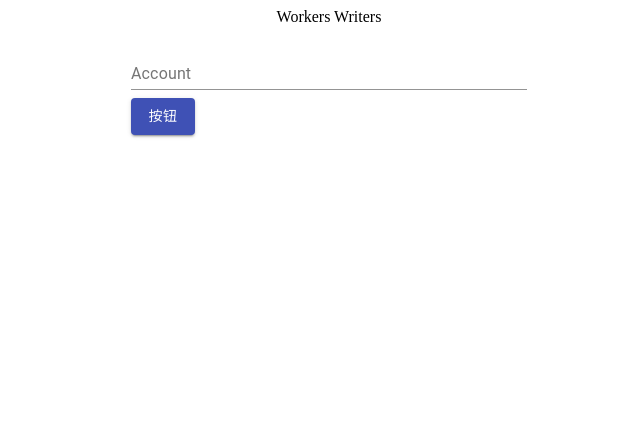
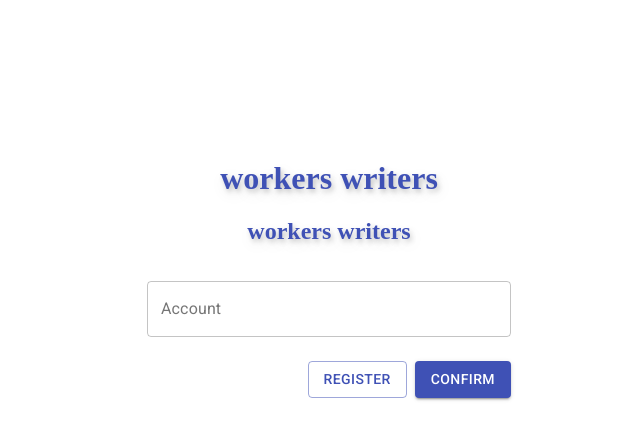
Before and after one commit to ChenDvorak/WorkersWriters, a React (Create React App) app in the folder src/Web/ClientApp/: page /login in a window 1280 px wide. Shown: the top 440 px of the page, without its empty margins (311-951 px from the left). Built offline with nearby package versions, Linux system fonts and the light colour scheme.

Commit message:
update loading page

```diff
--- a/src/Web/ClientApp/public/index.html
+++ b/src/Web/ClientApp/public/index.html
@@ -11,6 +11,7 @@
     -->
     <link rel="manifest" href="%PUBLIC_URL%/manifest.json">
     <link rel="shortcut icon" href="%PUBLIC_URL%/favicon.ico">
+    <link rel="stylesheet" href="https://fonts.googleapis.com/css?family=Roboto:300,400,500,700&display=swap" />
     <!--
       Notice the use of %PUBLIC_URL% in the tags above.
       It will be replaced with the URL of the `public` folder during the build.
@@ -27,7 +28,20 @@
       You need to enable JavaScript to run this app.
     </noscript>
     <div id="root">
-        <h1>LOADING...</h1>
+      <div style="position: absolute;
+                top: 0;
+                right:0;
+                bottom:0;
+                left:0;
+                margin-top: -2rem;
+                display:flex;
+                justify-content:center;
+                align-items:center;
+                font-size: 14px;
+                color: rgb(63, 81, 181);
+                text-shadow: 2px 3px 5px rgba(0, 0, 0, 0.2), 2px 5px 15px rgba(0, 0, 0, 0.1)">
+      <h1>Workers Writers...</h1>
+    </div>
     </div>
     <!--
       This HTML file is a template.
--- a/src/Web/ClientApp/src/App.js
+++ b/src/Web/ClientApp/src/App.js
@@ -1,5 +1,5 @@
 import React, { Component } from 'react';
-import { Route, Switch } from 'react-router';
+import { Redirect, Route, Switch } from 'react-router';
 import { Layout } from './components/Layout';
 import { Home } from './components/Home';
 import { FetchData } from './components/FetchData';
@@ -16,6 +16,9 @@ export default class App extends Component {
       <div>
         <Switch>
         <Route path='/login' component={Login} />
+        <Route exact path='/auth'>
+          <Redirect to='login'/>
+        </Route>
       <Route path='/'>
       <Layout>
         <Route exact path='/' component={Home} />
--- a/src/Web/ClientApp/src/authentication/Login.js
+++ b/src/Web/ClientApp/src/authentication/Login.js
@@ -1,36 +1,68 @@
 import React, { useState } from 'react';
 import { Box, Button, Container, TextField } from '@material-ui/core'
-
+import { LogoLarge, LogoMedium } from '../components/Logo'
 import './Login.css';
 
 export function Login(props) {
 
     const [step, setStep] = useState(LOGIN_STEP.InputAccount)
 
+    function confirmAccount(e) {
+        setStep(LOGIN_STEP.InputPassword);
+    }
+
+    function confirmPassword() {
+
+    }
+
     return (
+        <div className='background'>
         <Container maxWidth='xs'>
-            <div className='logo'>
-                Workers Writers
-            </div>
-            {
-                step === LOGIN_STEP.InputAccount
-                ? <AccountBox nextStepEvent={() => {setStep(LOGIN_STEP.InputPassword)}} />
-                : <TextField label='Password' type='password' fullWidth margin='normal' />
-            }
-
-
+            <Box mt={20}>
+                <LogoLarge />
+                <LogoMedium />
+                {
+                    step === LOGIN_STEP.InputAccount
+                    ? <AccountBox nextStepEvent={confirmAccount} />
+                    : <PasswordBox confirmPasswordEvent={confirmPassword}/>
+                }
+            </Box>
         </Container>
+        </div>
     );
 }
 
 function AccountBox(props) {
 
     return (
-        <Box>
-            <TextField label='Account' fullWidth margin='normal' />
-                <Button
-                    variant='contained' color='primary'
-                    onClick={() => {props.nextStepEvent()}}>按钮</Button>
+        <Box m={2}>
+            <TextField label='Account' variant='outlined' fullWidth margin='normal' />
+            <Box className='actions-row'>
+                <Box ml={1}>
+                    <Button
+                        variant='contained' color='primary'
+                        onClick={() => {props.nextStepEvent()}}>confirm</Button>
+                </Box>
+                <Button variant='outlined' color='primary'>Register</Button>
+            </Box>
+        </Box>
+    );
+}
+
+function PasswordBox(props) {
+    return (
+        <Box m={2}>
+            <TextField label='Password' variant='outlined' fullWidth margin='normal' />
+            <Box className='actions-row'>
+                <Box m={1}>
+                    <Button
+                        variant='contained' color='primary'
+                        onClick={() => {props.confirmPasswordEvent()}}>Submit</Button>
+                    </Box>
+                <Box m={1}>
+                    <Button color='primary' variant='outlined'>Forgot</Button>
+                </Box>
+            </Box>
         </Box>
     );
 }
--- /dev/null
+++ b/src/Web/ClientApp/src/components/Logo.js
@@ -0,0 +1,39 @@
+import React from 'react'
+import { Box, makeStyles } from '@material-ui/core'
+
+import config from '../settings.js'
+
+const useStyles = makeStyles({
+    root: {
+        'text-align': 'center',
+        'text-shadow': '2px 3px 5px rgba(0, 0, 0, 0.2), 2px 5px 15px rgba(0, 0, 0, 0.1)'
+    }
+});
+
+export function LogoLarge() {
+
+    const classes = useStyles();
+
+    return (
+    <Box className={classes.root}
+        component='h1'
+        color="primary.main"
+        >
+        {config.title}
+    </Box>
+    );
+}
+
+export function LogoMedium() {
+
+    const classes = useStyles();
+
+    return (
+    <Box className={classes.root}
+        component='h2'
+        color="primary.main"
+        >
+        {config.title}
+    </Box>
+    );
+}
--- a/src/Web/ClientApp/src/custom.css
+++ b/src/Web/ClientApp/src/custom.css
@@ -7,12 +7,21 @@ code {
   color: #E01A76;
 }
 
-.btn-primary {
-  color: #fff;
-  background-color: #1b6ec2;
-  border-color: #1861ac;
+html {
+  width: 100%;
+  height: 100%;
 }
 
-.logo {
+body {
+  margin: auto !important;
+}
+
+.logo-medium {
   text-align: center;
 }
+
+.actions-row {
+  display: flex;
+  flex-direction: row-reverse;
+  margin-top: 1rem;
+}
--- /dev/null
+++ b/src/Web/ClientApp/src/settings.js
@@ -0,0 +1,6 @@
+
+const config = {
+    title: 'workers writers'
+};
+
+export default config;
```
